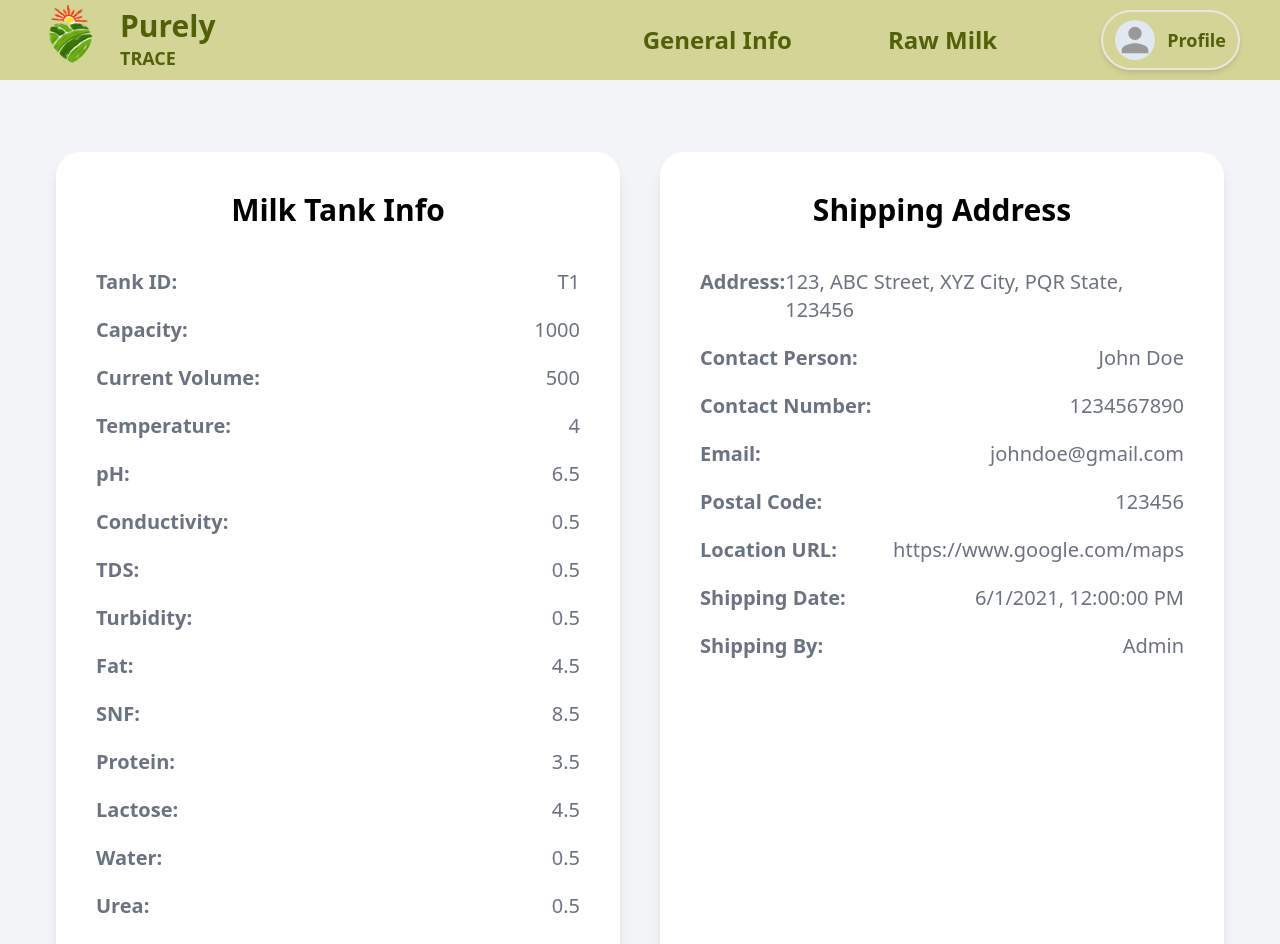
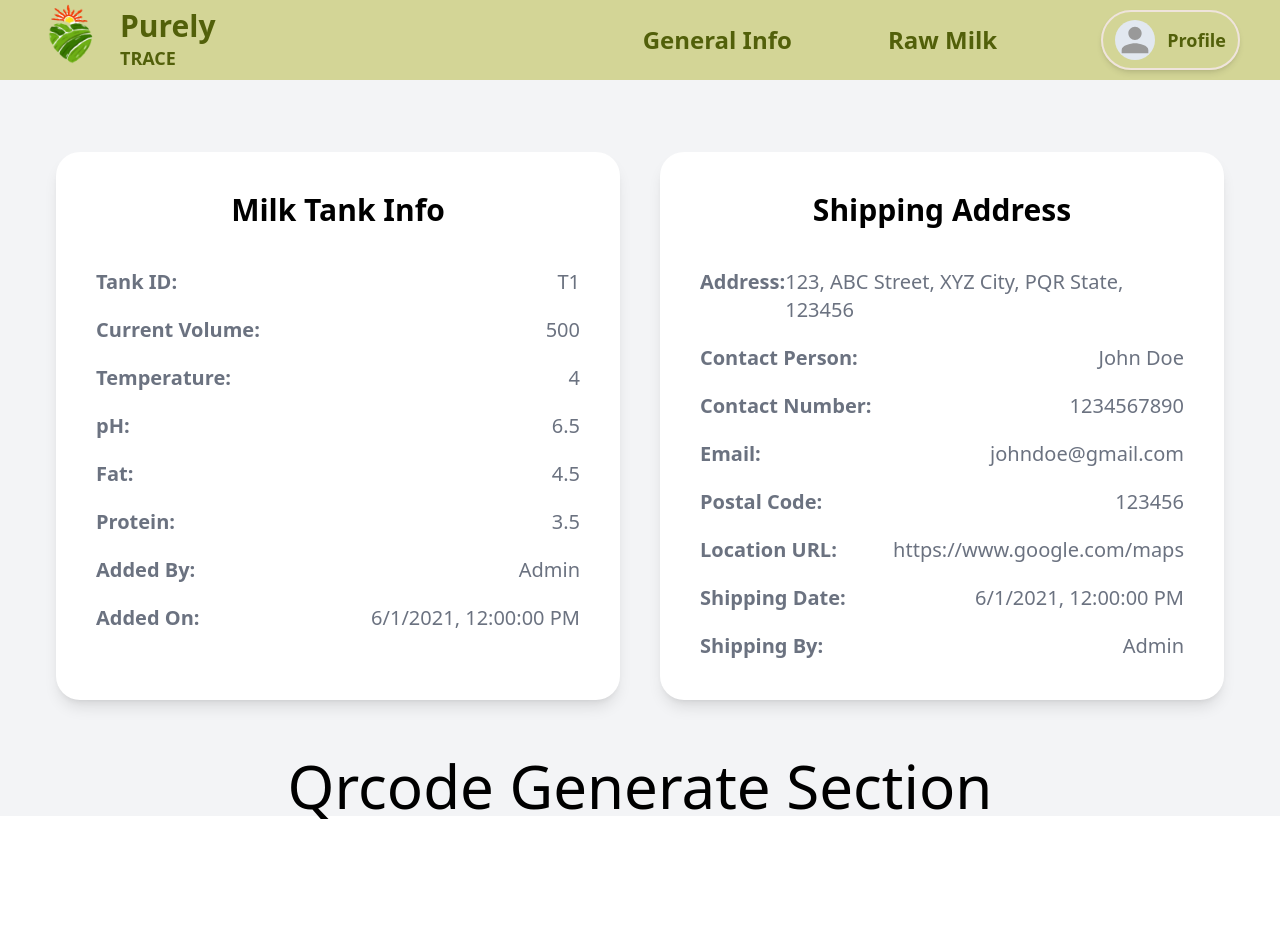
Before and after one commit to tonnam250/final-project, a Next.js app: page /Farmer/FarmDetails in a window 1280 px wide. Shown: the top 944 px of the page. After the commit the page ends 827 px from the top, so only its background shows below. Built offline with nearby package versions, Linux system fonts and the light colour scheme.

Commit message:
Refactor FarmDetails and FarmRawMilk components for improved clarity; update rawMilkDetails.json to reflect changes in tank data structure

```diff
--- a/app/Farmer/FarmDetails/FarmDetails.tsx
+++ b/app/Farmer/FarmDetails/FarmDetails.tsx
@@ -26,12 +26,8 @@ const FarmDetails = () => {
                                 <p>{item.milkTankInfo.tankId}</p>
                             </div>
                             <div className="flex justify-between">
-                                <p className="font-semibold">Capacity:</p>
-                                <p>{item.milkTankInfo.tankCapacity}</p>
-                            </div>
-                            <div className="flex justify-between">
                                 <p className="font-semibold">Current Volume:</p>
-                                <p>{item.milkTankInfo.tankCurrentVolume}</p>
+                                <p>{item.milkTankInfo.tankVolume}</p>
                             </div>
                             <div className="flex justify-between">
                                 <p className="font-semibold">Temperature:</p>
@@ -42,44 +38,12 @@ const FarmDetails = () => {
                                 <p>{item.milkTankInfo.tankPh}</p>
                             </div>
                             <div className="flex justify-between">
-                                <p className="font-semibold">Conductivity:</p>
-                                <p>{item.milkTankInfo.tankConductivity}</p>
-                            </div>
-                            <div className="flex justify-between">
-                                <p className="font-semibold">TDS:</p>
-                                <p>{item.milkTankInfo.tankTds}</p>
-                            </div>
-                            <div className="flex justify-between">
-                                <p className="font-semibold">Turbidity:</p>
-                                <p>{item.milkTankInfo.tankTurbidity}</p>
-                            </div>
-                            <div className="flex justify-between">
                                 <p className="font-semibold">Fat:</p>
                                 <p>{item.milkTankInfo.tankFat}</p>
                             </div>
                             <div className="flex justify-between">
-                                <p className="font-semibold">SNF:</p>
-                                <p>{item.milkTankInfo.tankSnf}</p>
-                            </div>
-                            <div className="flex justify-between">
                                 <p className="font-semibold">Protein:</p>
                                 <p>{item.milkTankInfo.tankProtein}</p>
-                            </div>
-                            <div className="flex justify-between">
-                                <p className="font-semibold">Lactose:</p>
-                                <p>{item.milkTankInfo.tankLactose}</p>
-                            </div>
-                            <div className="flex justify-between">
-                                <p className="font-semibold">Water:</p>
-                                <p>{item.milkTankInfo.tankWater}</p>
-                            </div>
-                            <div className="flex justify-between">
-                                <p className="font-semibold">Urea:</p>
-                                <p>{item.milkTankInfo.tankUrea}</p>
-                            </div>
-                            <div className="flex justify-between">
-                                <p className="font-semibold">Freezing Point:</p>
-                                <p>{item.milkTankInfo.tankFreezingPoint}</p>
                             </div>
                             <div className="flex justify-between">
                                 <p className="font-semibold">Added By:</p>
--- a/app/Farmer/FarmRawMilk/page.tsx
+++ b/app/Farmer/FarmRawMilk/page.tsx
@@ -15,7 +15,7 @@ const FarmRawMilk = async () => {
         <h1 className="text-4xl md:text-6xl font-semibold">Raw Milk</h1>
         <div className="flex justify-center items-center w-full h-full gap-5 mt-10 px-8">
           <input type="search" name="search" id="search" placeholder="Search..." className="p-3 border-2 rounded-full w-1/2 text-xl" />
-          <Link href={'/FarmCreateRM'} className="bg-[#5E929E] text-white font-semibold p-3 w-fit text-xl rounded-full text-center">+ Add</Link>
+          <Link href={'/Farmer/FarmCreateRM'} className="bg-[#5E929E] text-white font-semibold p-3 w-fit text-xl rounded-full text-center">+ Add</Link>
         </div>
 
         {/* Raw milk item */}
--- a/public/data/rawMilkDetails.json
+++ b/public/data/rawMilkDetails.json
@@ -2,20 +2,11 @@
     {
         "milkTankInfo": {
             "tankId": "T1",
-            "tankCapacity": 1000,
-            "tankCurrentVolume": 500,
+            "tankVolume": 500,
             "tankTemperature": 4,
             "tankPh": 6.5,
-            "tankConductivity": 0.5,
-            "tankTds": 0.5,
-            "tankTurbidity": 0.5,
             "tankFat": 4.5,
-            "tankSnf": 8.5,
             "tankProtein": 3.5,
-            "tankLactose": 4.5,
-            "tankWater": 0.5,
-            "tankUrea": 0.5,
-            "tankFreezingPoint": 0.5,
             "tankAddedBy": "Admin",
             "tankAddedOn": "2021-06-01T12:00:00.000Z"
         },
```
